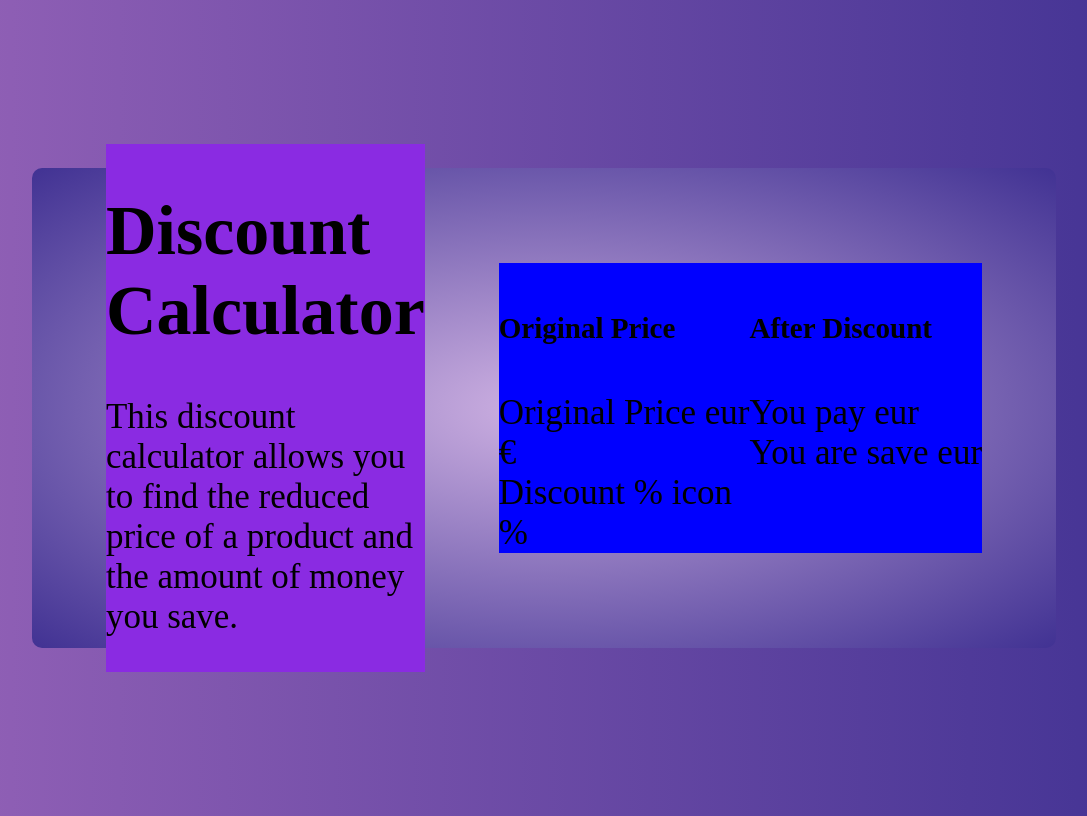
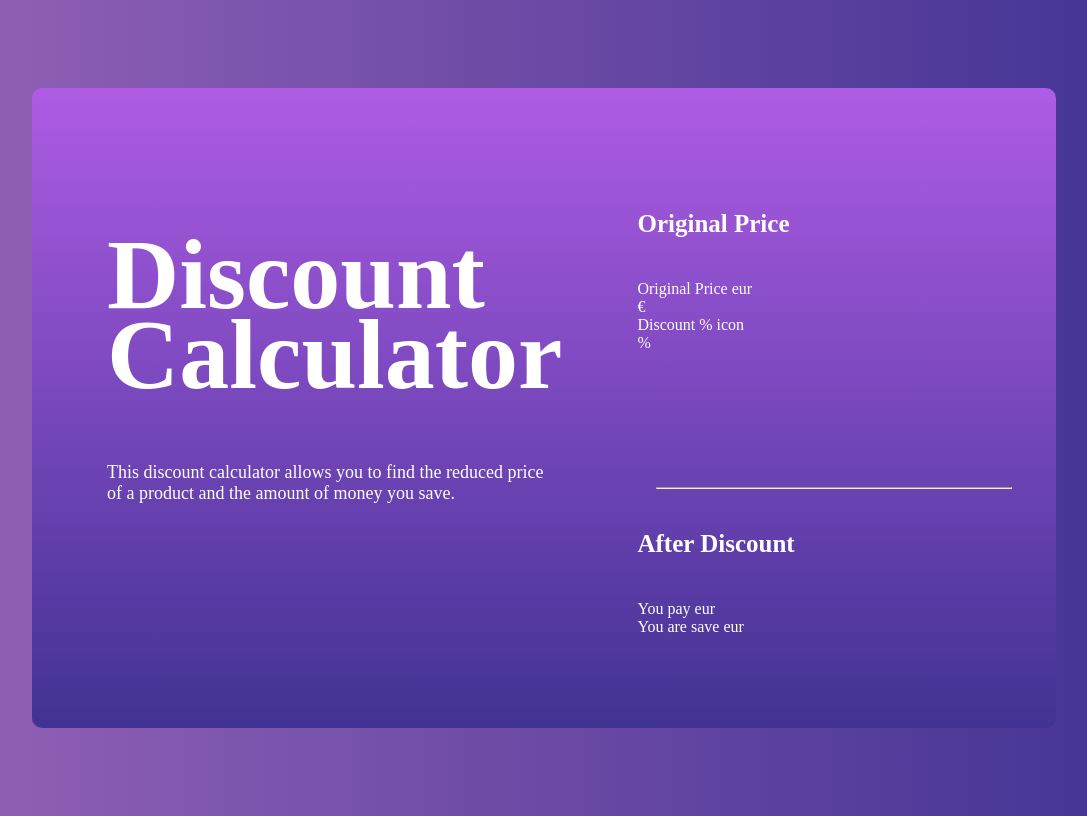
Before and after one commit to fstipo/Discount-Calculator, a plain HTML site: page index.html in a window 1280 px wide. Shown: the whole page, without its empty margins (96-1183 px from the left). Drawn offline with Linux system fonts and the light colour scheme.

Commit message:
flex css

```diff
--- a/index.html
+++ b/index.html
@@ -28,6 +28,7 @@
                                 <div class="row">Discount % icon</div>
                                 <span>&#37</span>
                         </div>
+                        <hr>
                         <div class="box_discount">
                                 <h5 class="price_heading">After Discount</h5>
                                 <div class="row">You pay eur</div>
--- a/style.css
+++ b/style.css
@@ -6,31 +6,54 @@ body {
   justify-content: center;
   height: 100vh;
   background: linear-gradient(90deg, #9462b7, #413293);
+  color: #fff;
 }
 
 .container {
-  background: radial-gradient(#ceb1e2, #413293);
+  background: linear-gradient(#ae5ce4, #413293);
   width: 80vw;
-  height: 60vh;
+  height: 80vh;
   border-radius: 10px;
   display: flex;
   align-items: center;
-  justify-content: space-evenly;
-  margin: 100px;
+  justify-content: space-around;
+  gap: 25px;
 }
 
 .heading {
-  font-size: 35px;
-  align-self: center;
-  background-color: blueviolet;
-  flex-basis: 0%;
-  align-self: center;
+  margin-left: 25px;
+  height: 60vh;
+  width: 40vw;
+  flex-grow: 1;
+  padding-left: 50px;
 }
 
 .content {
-  background-color: blue;
-  display: flex;
-  font-size: 35px;
-  align-self: center;
-  justify-content: center;
+  height: 60vh;
+  width: 40vw;
+  flex-grow: 1;
+  margin-right: 25px;
+  padding-left: 50px;
 }
+
+hr {
+  color: #413293;
+  width: 90%;
+}
+
+h1 {
+  font-size: 100px;
+  line-height: 80px;
+  font-weight: 700;
+}
+h5 {
+  font-size: 25px;
+}
+
+p {
+  font-size: 18px;
+}
+
+.box_price {
+  margin-bottom: 135px;
+}
```
